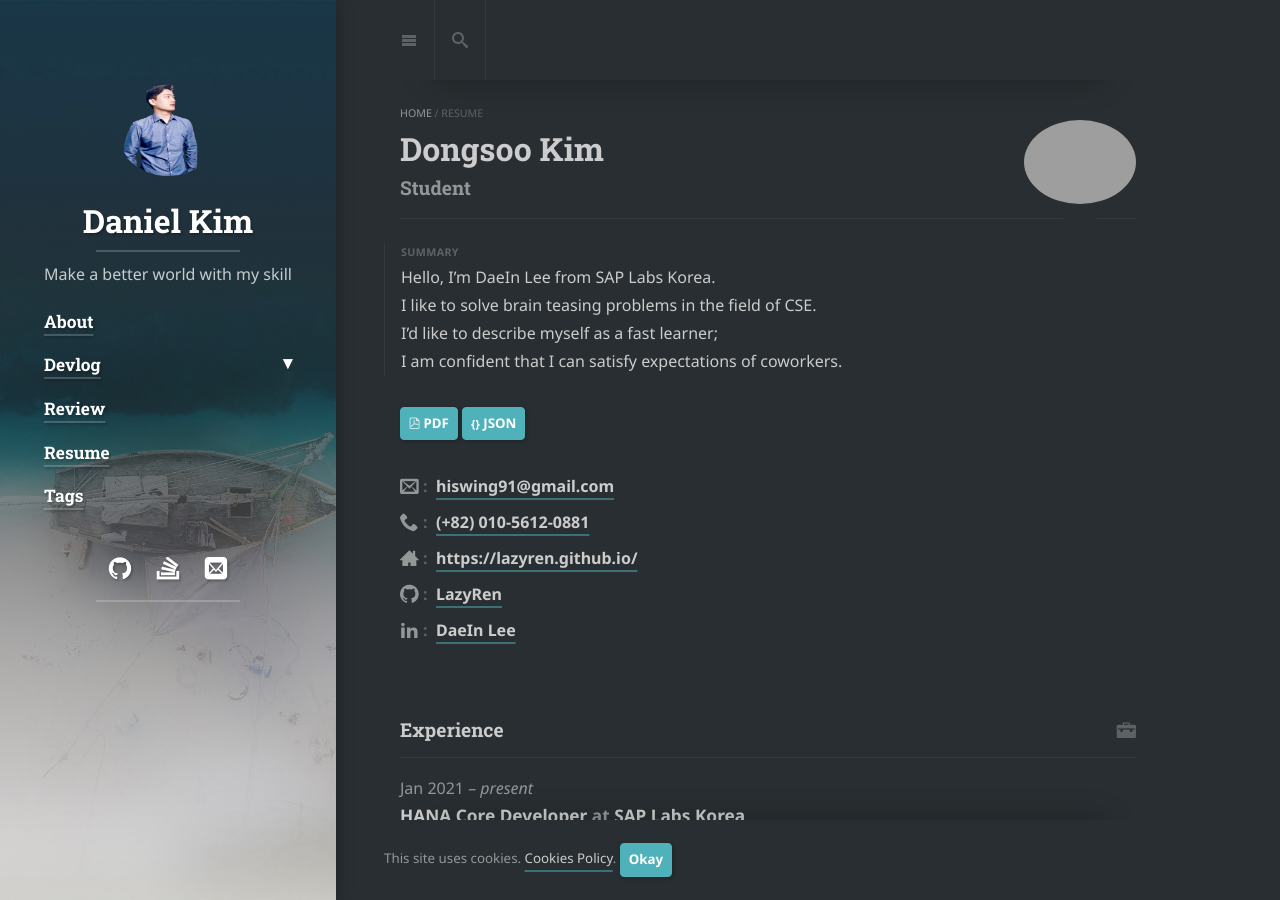
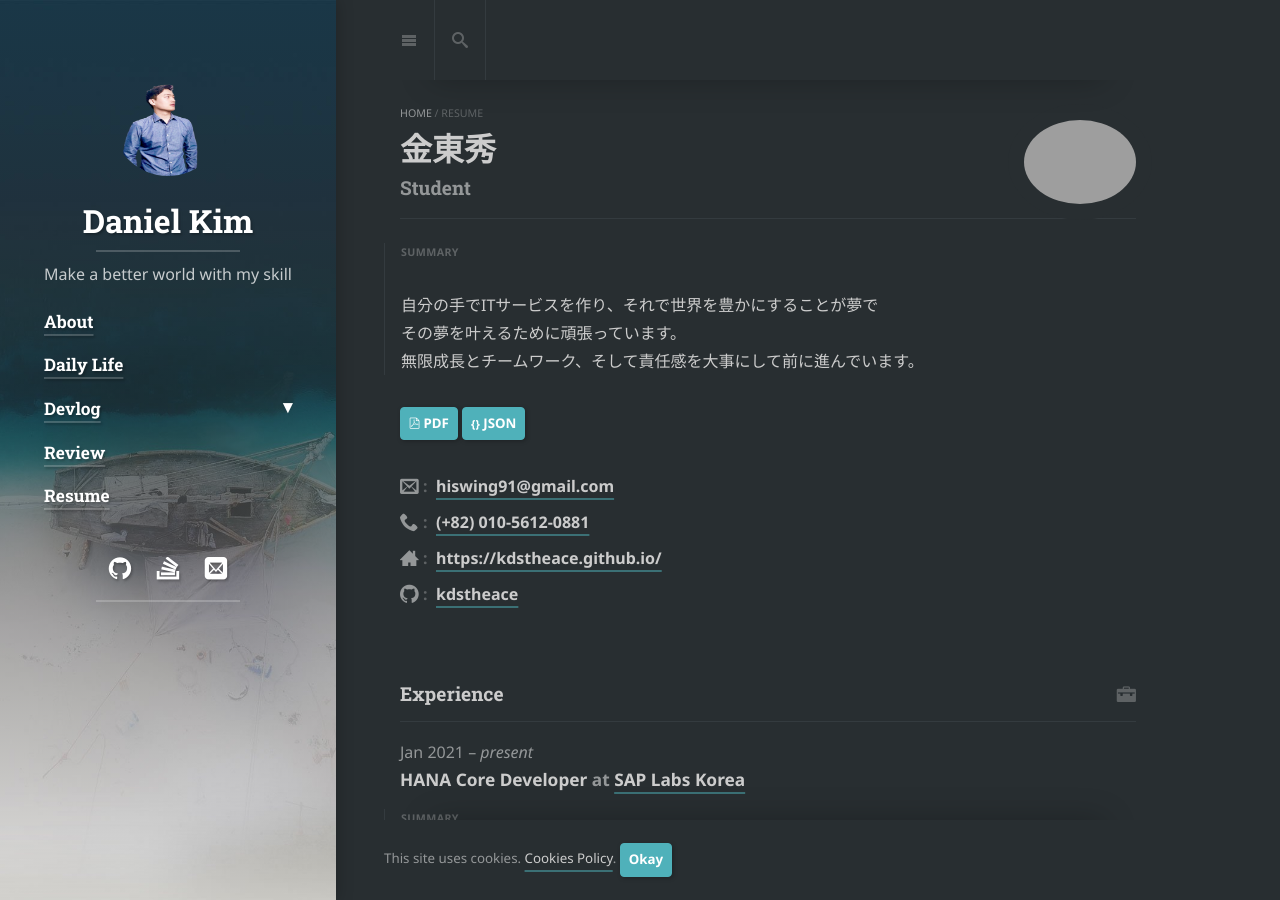
Before and after one commit to kdstheace/kdstheace.github.ioa, a Jekyll site: the page built from resume.md, in a window 1280 px wide and 900 px high. Built offline with Jekyll 4.4.1, drawn with Linux system fonts in a browser that asks for light colours; cached includes are drawn as plain includes; nearby versions of some CDN libraries; some web fonts are replaced; library files that are not in the unit come from our copies.

Commit message:
edit resume

```diff
--- a/_config.yml
+++ b/_config.yml
@@ -444,3 +444,4 @@
   categories:
     - devlog
     - review
+    - dailylife
--- a/_data/resume.yml
+++ b/_data/resume.yml
@@ -1,15 +1,15 @@
 basics:
-  name: "Dongsoo Kim"
+  name: "金東秀"
   label: "Student"
   picture: /assets/img/seattle.png
   email: "hiswing91@gmail.com"
   phone: "(+82) 010-5612-0881"
-  website: "https://lazyren.github.io/"
+  website: "https://kdstheace.github.io/"
   summary: >
-    Hello, I'm DaeIn Lee from SAP Labs Korea.<br>
-    I like to solve brain teasing problems in the field of CSE.<br>
-    I'd like to describe myself as a fast learner;<br>
-    I am confident that I can satisfy expectations of coworkers.
+    <br>
+    自分の手でITサービスを作り、それで世界を豊かにすることが夢で<br>
+    その夢を叶えるために頑張っています。<br>
+    無限成長とチームワーク、そして責任感を大事にして前に進んでいます。
   # location:
   #   address: "2712 Broadway St"
   #   postalCode: "CA 94115"
@@ -18,11 +18,9 @@
   #   region: "California"
   profiles:
     - network: "Github"
-      username: "LazyRen"
-      url: "https://github.com/LazyRen"
-    - network: "LinkedIn"
-      username: "DaeIn Lee"
-      url: "https://www.linkedin.com/in/daein-lee-3b6ba9139/"
+      username: "kdstheace"
+      url: "https://github.com/kdstheace"
+
 work:
   - company: "SAP Labs Korea"
     position: "HANA Core Developer"
@@ -108,7 +106,7 @@
     startDate: "2018-08-01"
     endDate: "2019-10-31"
     summary: "Evaluating cache / multi thread Performance of <a href='https://github.com/wangziqi2013/BwTree'>Open Bw-Tree</a> to find bottleneck and improvement performance."
-    url: "https://lazyren.github.io/tag-bwtree/"
+    url: "https://kdstheace.github.io/tag-bwtree/"
     highlights:
       - "Implementing update function based on the <a href='https://hyeontaek.com/papers/openbwtree-sigmod2018.pdf'>page</a>."
       - "Make update function atomic & reduce call of traverse function."
```
Also changed, not shown: _featured_categories/dailylife.md (added, +10 -0 lines), _featured_tags/bwtree.md (deleted, +0 -10 lines), _featured_tags/development.md (deleted, +0 -10 lines), _featured_tags/mac.md (deleted, +0 -10 lines), _featured_tags/terminal.md (deleted, +0 -10 lines), _featured_tags/translation.md (deleted, +0 -10 lines), tags.md (deleted, +0 -9 lines).
